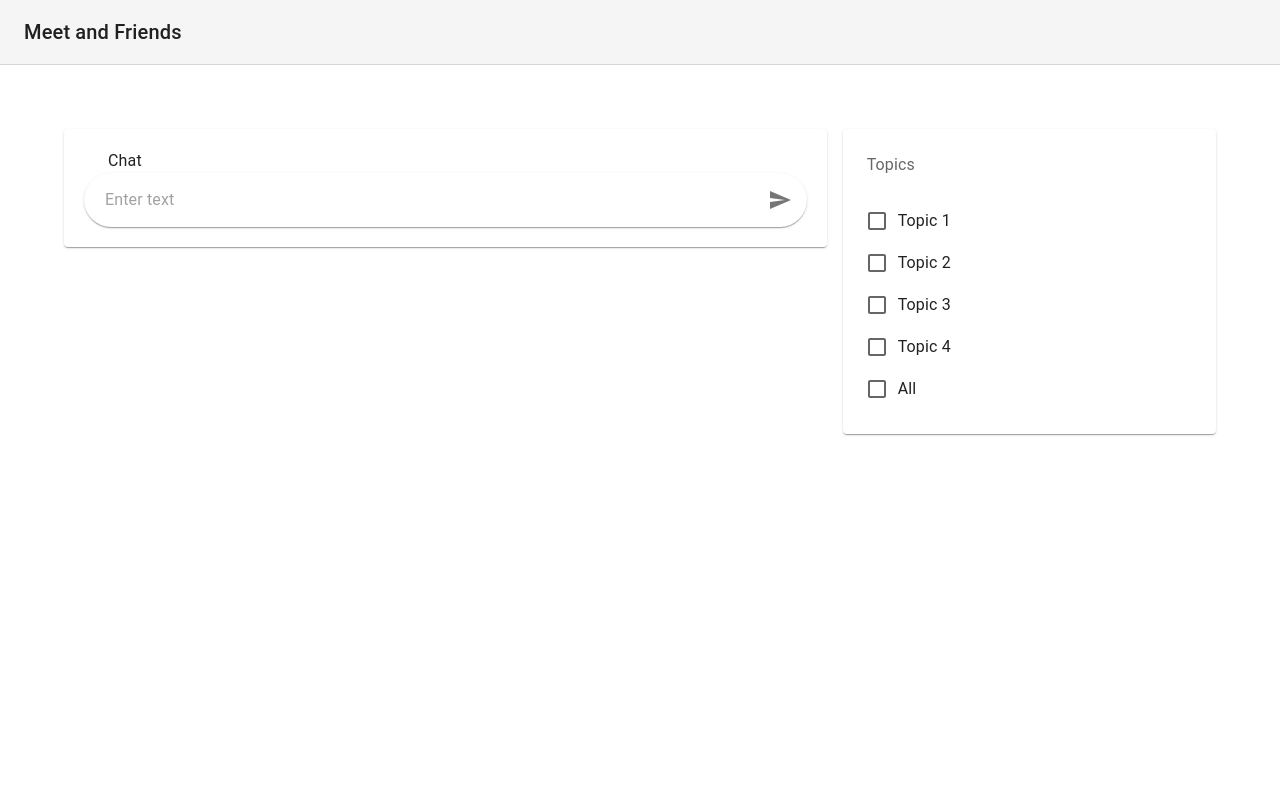
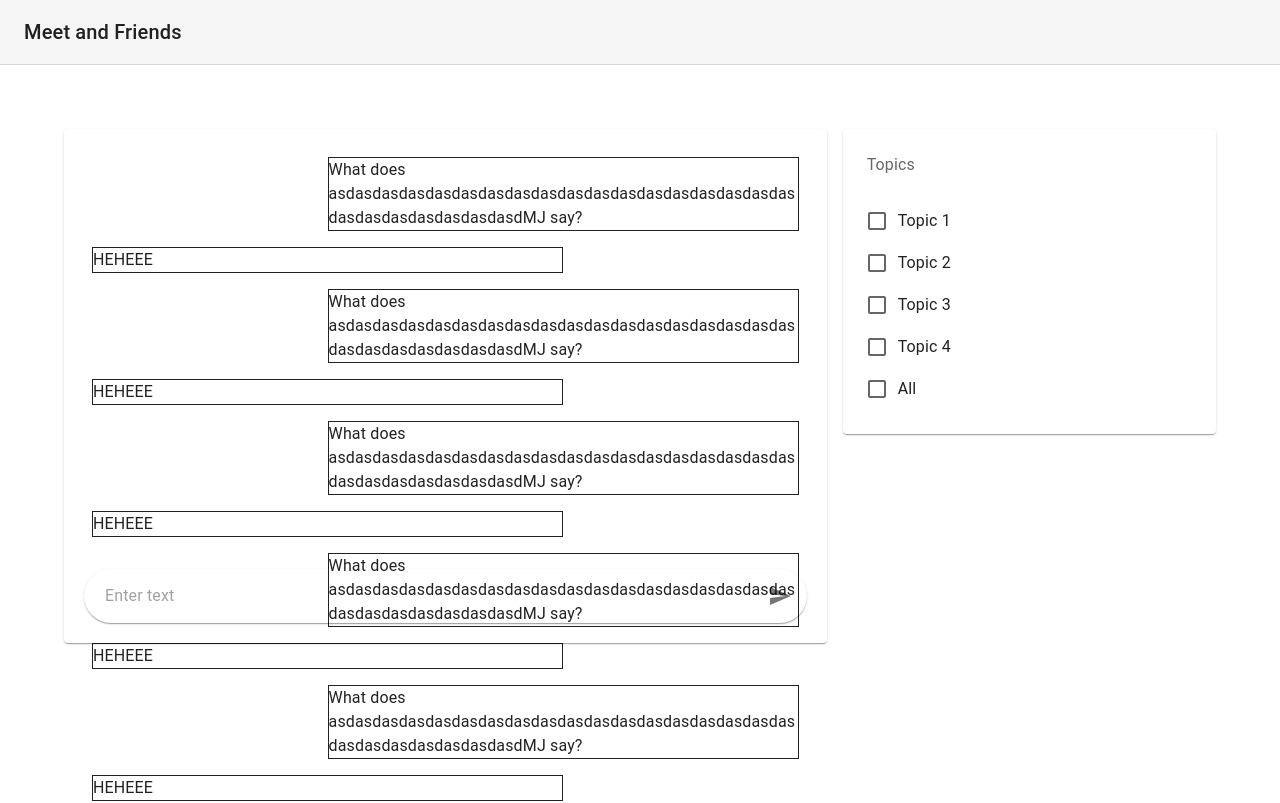
Before and after one commit to adityavj2010/ir_project_4, a React (Create React App) app in the folder frontend/: page / in a window 1280 px wide. Shown: the top 803 px of the page. Built offline with nearby package versions, Linux system fonts and the light colour scheme.

Commit message:
Finished chat logic

```diff
--- a/frontend/src/App.js
+++ b/frontend/src/App.js
@@ -15,12 +15,12 @@ import { Paper } from "@mui/material";
 function AppContent() {
   return (
     <Container
-      direction="col"
-      // disableGutters
-      component="main"
-      sx={{ pt: 8, pb: 6 }}
+      // direction="col"
+      // // disableGutters
+      // component="main"
+
     >
-      <Grid container spacing={2}>
+      <Grid sx={{ pt: 8, pb: 6 }} container spacing={2}>
         <Grid item xs={8}>
           <Paper sx={{ p:'20px' }}>
             <Chat />
--- a/frontend/src/components/chat/Chat.js
+++ b/frontend/src/components/chat/Chat.js
@@ -1,9 +1,59 @@
 import "./Chat.css";
 import * as React from "react";
 import Container from "@mui/material/Container";
+import Grid from "@mui/material/Grid";
+
+const common = {
+    border:1,
+    wordBreak: "break-word",
+}
+
+const selfStyle = {
+    ...common
+}
+
+const otherStyle = {
+    ...common
+}
+
+function Message(props) {
+  const selfText = props.self;
+  return (
+    <Grid
+      container
+      padding={1}
+      justifyContent={selfText ? "flex-end" : "flex-start"}
+      xs={12}
+    >
+      <Grid sx={selfText?selfStyle:otherStyle} item xs={8}>
+        {props.text}
+      </Grid>
+    </Grid>
+  );
+}
 
 function Chat() {
-  return <Container>Chat</Container>;
+  const messages = [
+    { self: true, text: "What does asdasdasdasdasdasdasdasdasdasdasdasdasdasdasdasdasdasdasdasdasdasdasdasdasdMJ say?" },
+    { self: false, text: "HEHEEE" },
+    { self: true, text: "What does asdasdasdasdasdasdasdasdasdasdasdasdasdasdasdasdasdasdasdasdasdasdasdasdasdMJ say?" },
+    { self: false, text: "HEHEEE" },
+    { self: true, text: "What does asdasdasdasdasdasdasdasdasdasdasdasdasdasdasdasdasdasdasdasdasdasdasdasdasdMJ say?" },
+    { self: false, text: "HEHEEE" },
+    { self: true, text: "What does asdasdasdasdasdasdasdasdasdasdasdasdasdasdasdasdasdasdasdasdasdasdasdasdasdMJ say?" },
+    { self: false, text: "HEHEEE" },
+    { self: true, text: "What does asdasdasdasdasdasdasdasdasdasdasdasdasdasdasdasdasdasdasdasdasdasdasdasdasdMJ say?" },
+    { self: false, text: "HEHEEE" },
+    { self: true, text: "What does asdasdasdasdasdasdasdasdasdasdasdasdasdasdasdasdasdasdasdasdasdasdasdasdasdMJ say?" },
+    { self: false, text: "HEHEEE" },
+    { self: true, text: "What does asdasdasdasdasdasdasdasdasdasdasdasdasdasdasdasdasdasdasdasdasdasdasdasdasdMJ say?" },
+    { self: false, text: "HEHEEE" },
+  ];
+  return (
+    <Grid   sx={{ mb: "20px",minHeight:'400px', maxHeight:'400px' }} spacing={1}>
+      {messages.map(Message)}
+    </Grid>
+  );
 }
 
 export default Chat;
```
